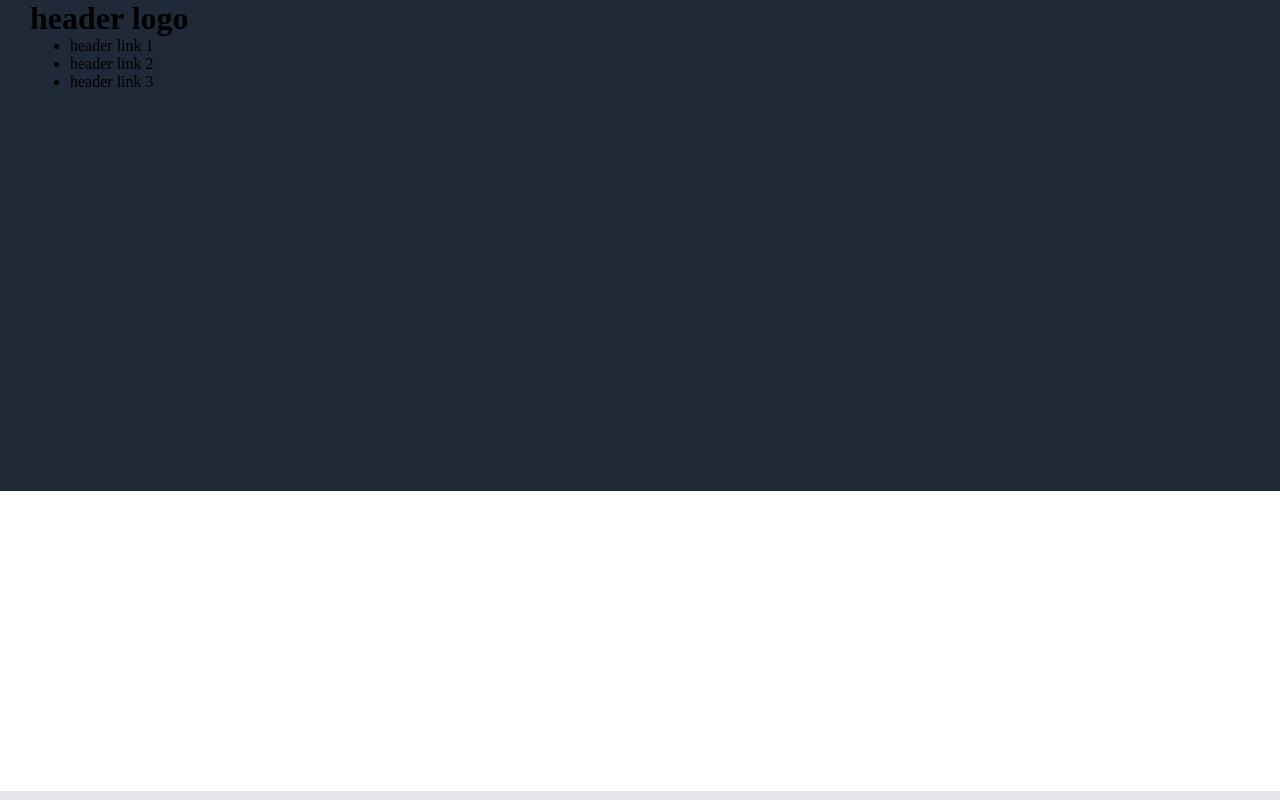
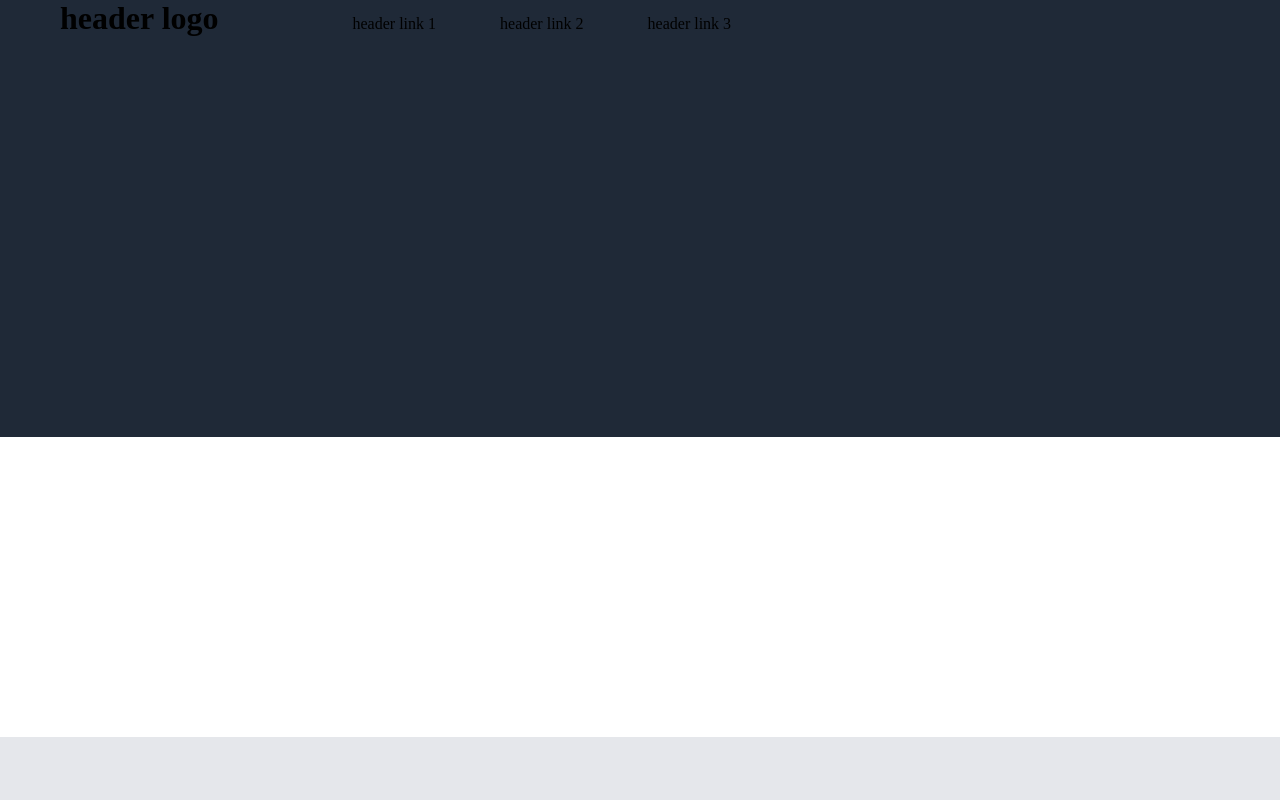
Before and after one commit to Zeelient/odin-landing-page, a plain HTML site: page index.html in a window 1280 px wide. Shown: the top 800 px of the page. Drawn offline with Linux system fonts and the light colour scheme.

Commit message:
gave all header elements inline-block display. Header logo and header links aren't next to eachother without it

```diff
--- a/index.css
+++ b/index.css
@@ -7,7 +7,8 @@
     height:1300px;
 }
 
-header{
+header,h1,ul,li{
+  display:inline-block;
   margin-inline: 30px;
 
 }
```
